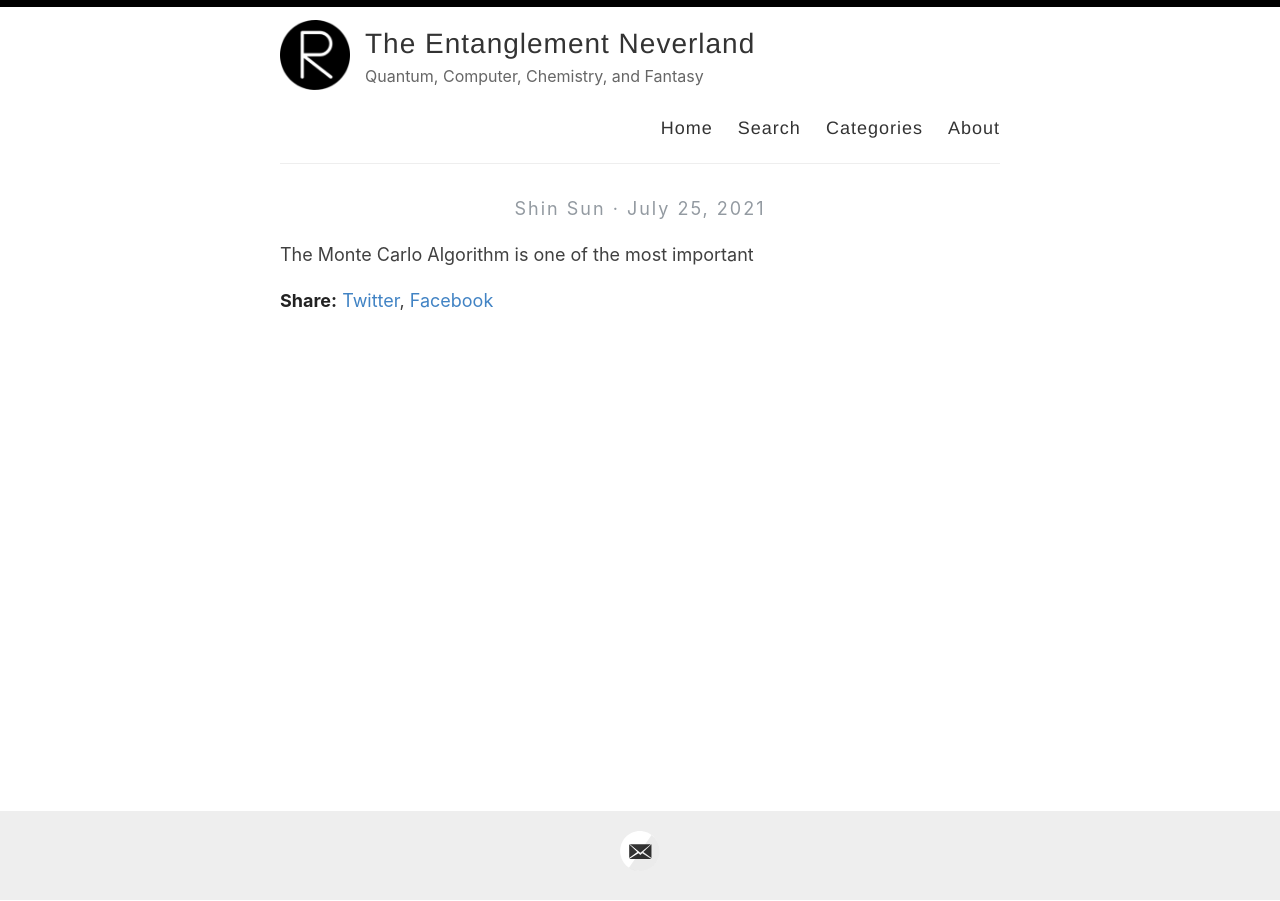
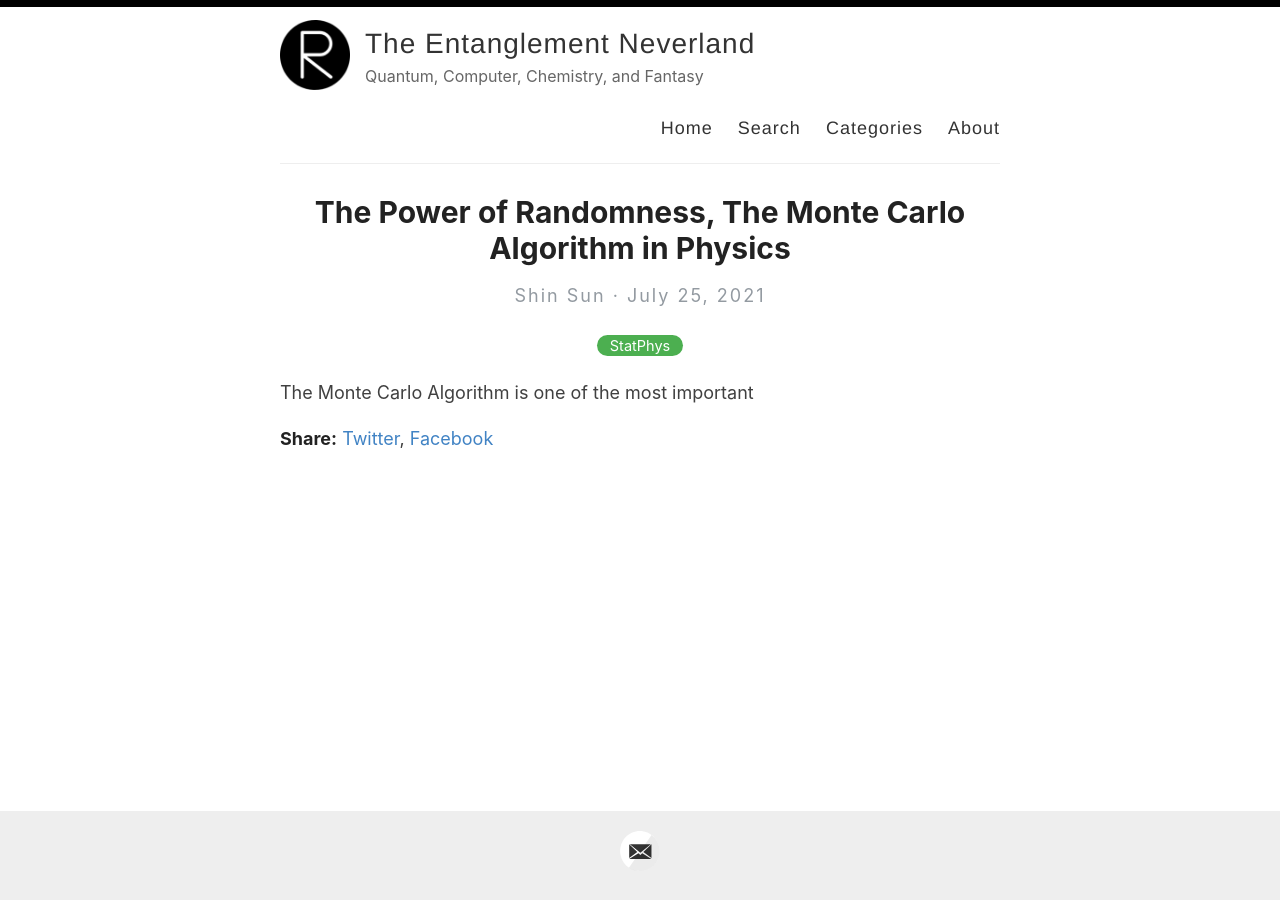
Before and after one commit to ZincSun/ZincSun.github.io, a Jekyll site: the page built from _posts/2021-07-25-MonteCarlo.md, in a window 1280 px wide. Built offline with Jekyll 4.4.1, drawn with Linux system fonts in a browser that asks for light colours; our own code applies the rules of GitHub Pages for plain Markdown files.

Commit message:
Update 2021-07-25-MonteCarlo.md

```diff
--- a/_posts/2021-07-25-MonteCarlo.md
+++ b/_posts/2021-07-25-MonteCarlo.md
@@ -1,6 +1,6 @@
 ---
 layout: post
-title: The Power of Randomness \: The Monte Carlo Algorithm in Physics
+title: The Power of Randomness, The Monte Carlo Algorithm in Physics
 categories: StatPhys
 ---
 
```
